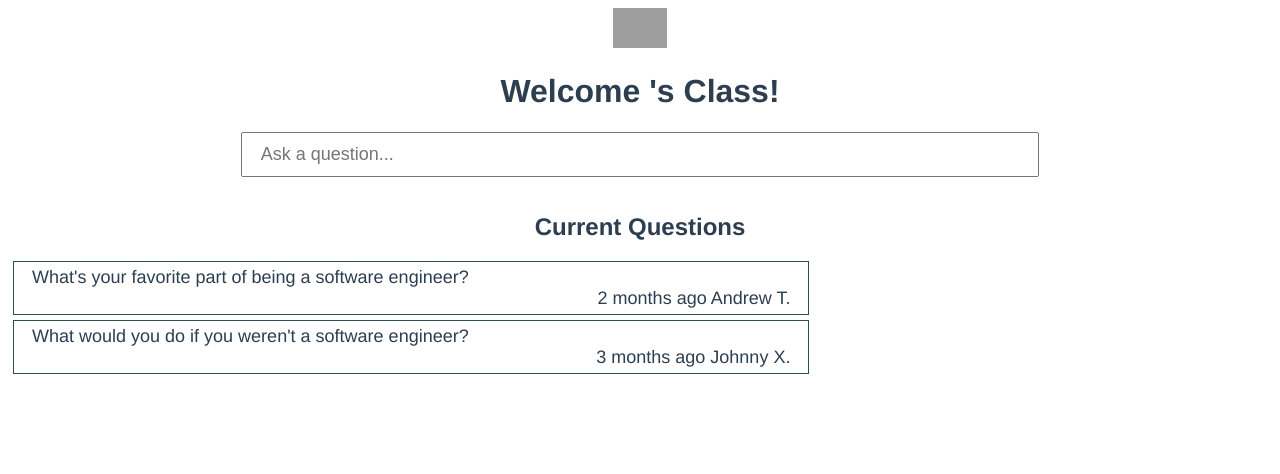
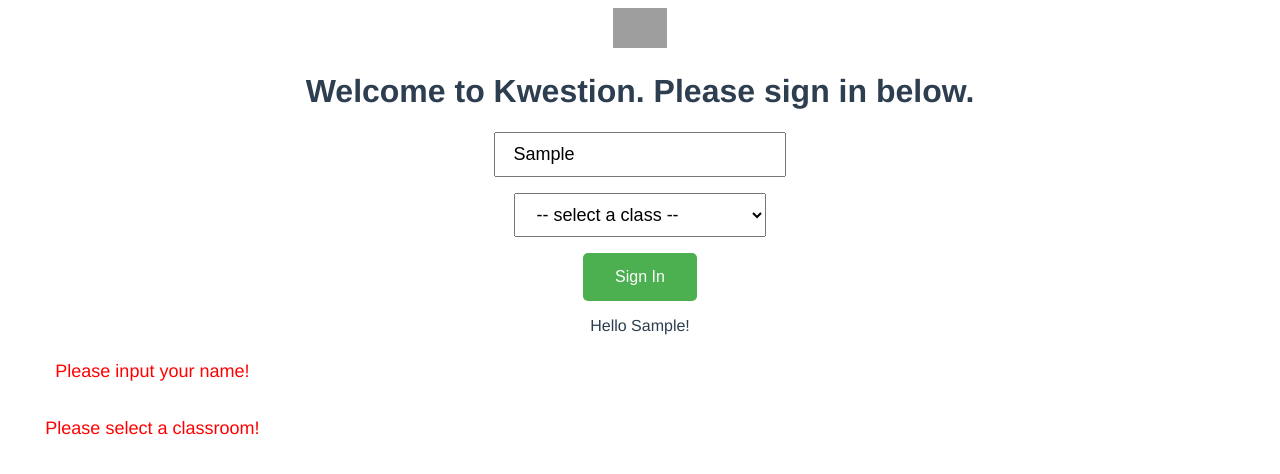
Before and after one commit to ulu5/kwestion, a Vue app: page / in a window 1280 px wide. Both pictures are taken after typing "Sample" into the empty fields and a click on the input "Sign In". Shown: the top 474 px of the page. Built offline with nearby package versions, Linux system fonts and the light colour scheme; grey boxes are pictures that could not be loaded.

Commit message:
Add in validation

```diff
--- a/src/components/QuestionList.vue
+++ b/src/components/QuestionList.vue
@@ -8,7 +8,12 @@
       </div>
 
 {{ timeSince(question.timestamp) }}
+    <div class="question-author">
+<b>
 {{ question.author }}
+</b>
+    </div>
+
     </div>
   </div>
 </template>
@@ -33,6 +38,8 @@ export default {
       this.newQuestion = ''
     },
 
+    // function to create a better timestamp visualizer for humans
+    // e.g. 2 minutes ago, 2 days ago, etc.
     timeSince(date) {
       if (typeof date !== 'object') {
         date = new Date(date);
@@ -78,17 +85,17 @@ export default {
   },
   // TODO: created fetch classroom questions
   props: {
-    classroom: String
+    classroom: String,
+    author: String
   },
   data() {
     return {
-      author: 'Andrew T.',
       newQuestion: '',
       questions: [
         {
           'id': 1,
           'question': "What's your favorite part of being a software engineer?",
-          'timestamp': "2019-09-09T10:43:23Z",
+          'timestamp': "2019-11-09T10:43:23Z",
           'author': "Andrew T.",
           'classroom': "taeoalii"
         },{
@@ -117,6 +124,7 @@ export default {
     font-size: 18px;
     margin-bottom: 16px;
     border: 1px solid darkslategray;
+    border-radius: 5px;
     padding: 5px 18px;
     margin: 5px;
   }
--- a/src/components/Signup.vue
+++ b/src/components/Signup.vue
@@ -3,9 +3,9 @@
 
     <h1> {{msg}} </h1>
     <form @submit="validateInput">
-      <input type="text" placeholder="Name" v-model="username" />
+      <input class="name-input" type="text" placeholder="Name" v-model="username" />
       <br />
-      <select required v-model="classroom">
+      <select class="select-input" required v-model="classroom">
         <option disabled selected value> -- select a class -- </option>
         <option value="Taeoalii">Taeoalii</option>
         <option value="Richards">Richards</option>
@@ -14,11 +14,14 @@
         <option value="Nakatsu">Nakatsu</option>
       </select>
       <br />
-      <input type="submit" value="Sign In" v-on:click="signIn" />
+      <input class="button" type="submit" value="Sign In" v-on:click="signIn" />
     </form>
     <p>
       {{this.showUser()}}
     </p>
+    <div v-for="error in errors" v-bind:key="error" class="errors">
+      {{error}}
+    </div>
   </div>
 </template>
 
@@ -29,10 +32,11 @@
 export default {
   name: 'Signup',
   methods: {
-    signIn() {
+    signIn(e) {
       // TODO: Validate input
       // TODO: save name/classroom
-      this.$router.push({ name: 'questions', params: { classroom: this.classroom } })
+      if(!this.validateInput(e)) return;
+      this.$router.push({ name: 'questions', params: { classroom: this.classroom }, query: { username: this.username } })
     },
     showUser() {
       if (this.username !== '' && this.username !== null) {
@@ -40,6 +44,7 @@ export default {
       }
       return '';
     },
+    // TODO: validate the input
     validateInput(e) {
       if (this.username && this.classroom) {
         return true;
@@ -56,12 +61,14 @@ export default {
       }
 
       e.preventDefault();
+      return false;
     }
   },
   data() {
     return {
       username: '',
-      classroom: ''
+      classroom: '',
+      errors: []
     }
   },
   props: {
@@ -69,3 +76,37 @@ export default {
   }
 }
 </script>
+
+<style>
+  .name-input {
+    width: 20%;
+    padding: 10px 18px;
+    font-size: 18px;
+    margin-bottom: 16px;
+  }
+  .select-input {
+    width: 20%;
+    padding: 10px 18px;
+    font-size: 18px;
+    margin-bottom: 16px;
+  }
+  .errors {
+    width: 20%;
+    padding: 10px 18px;
+    font-size: 18px;
+    margin-bottom: 16px;
+    text-align: center;
+    color: red;
+  }
+  .button {
+  background-color: #4CAF50; /* Green */
+  border: none;
+  border-radius: 5px;
+  color: white;
+  padding: 15px 32px;
+  text-align: center;
+  text-decoration: none;
+  display: inline-block;
+  font-size: 16px;
+}
+</style>
--- a/src/views/Questions.vue
+++ b/src/views/Questions.vue
@@ -1,7 +1,7 @@
 <template>
   <div class="question">
     <h1>Welcome {{classroom}}'s Class! </h1>
-    <question-list v-bind:classroom="this.classroom" />
+    <question-list v-bind:classroom="this.classroom" v-bind:author="this.username" />
   </div>
 </template>
 
@@ -13,10 +13,14 @@ export default {
   name: 'questions',
   data() {
     return {
-      classroom: this.$route.params.classroom
+      classroom: this.$route.params.classroom,
+      username: this.$route.query.username
     }
   },
   created() {
+    if (!this.username || !this.classroom) {
+      this.$route.push({name: 'home'})
+    }
   },
   components: {
     QuestionList
```
